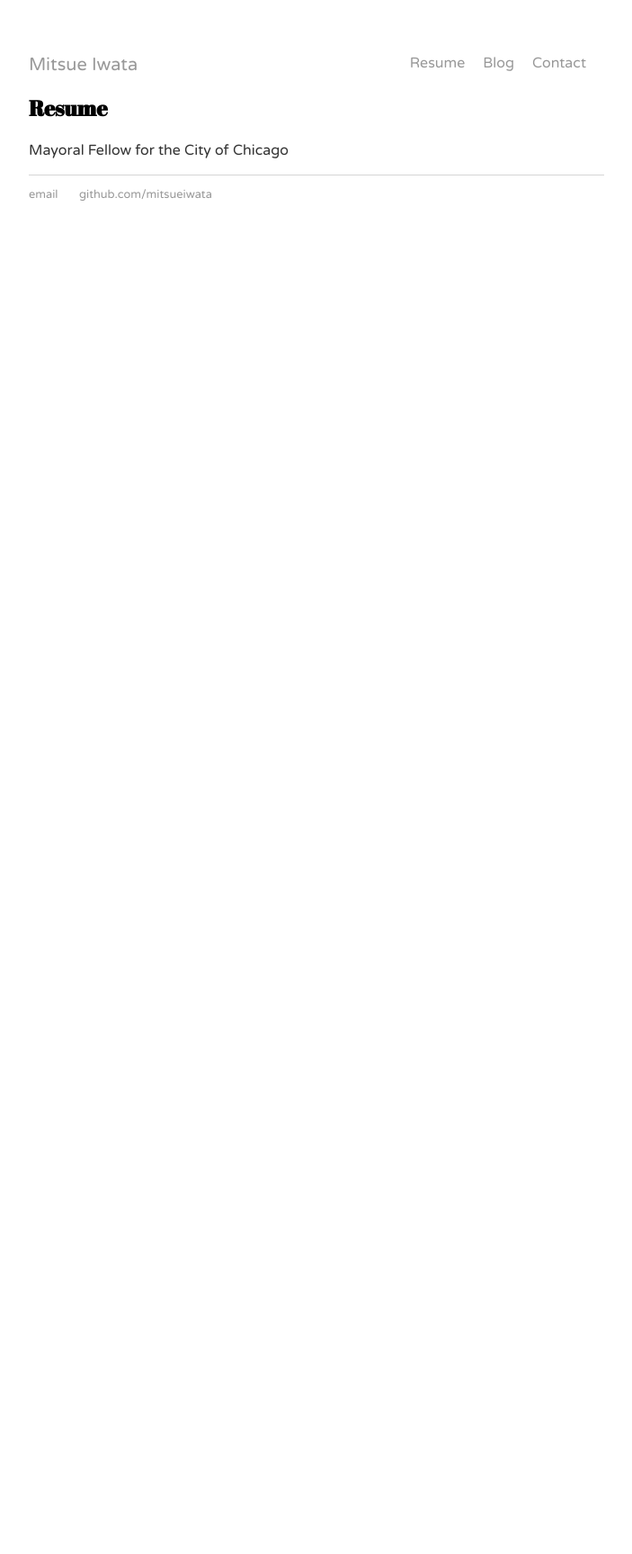
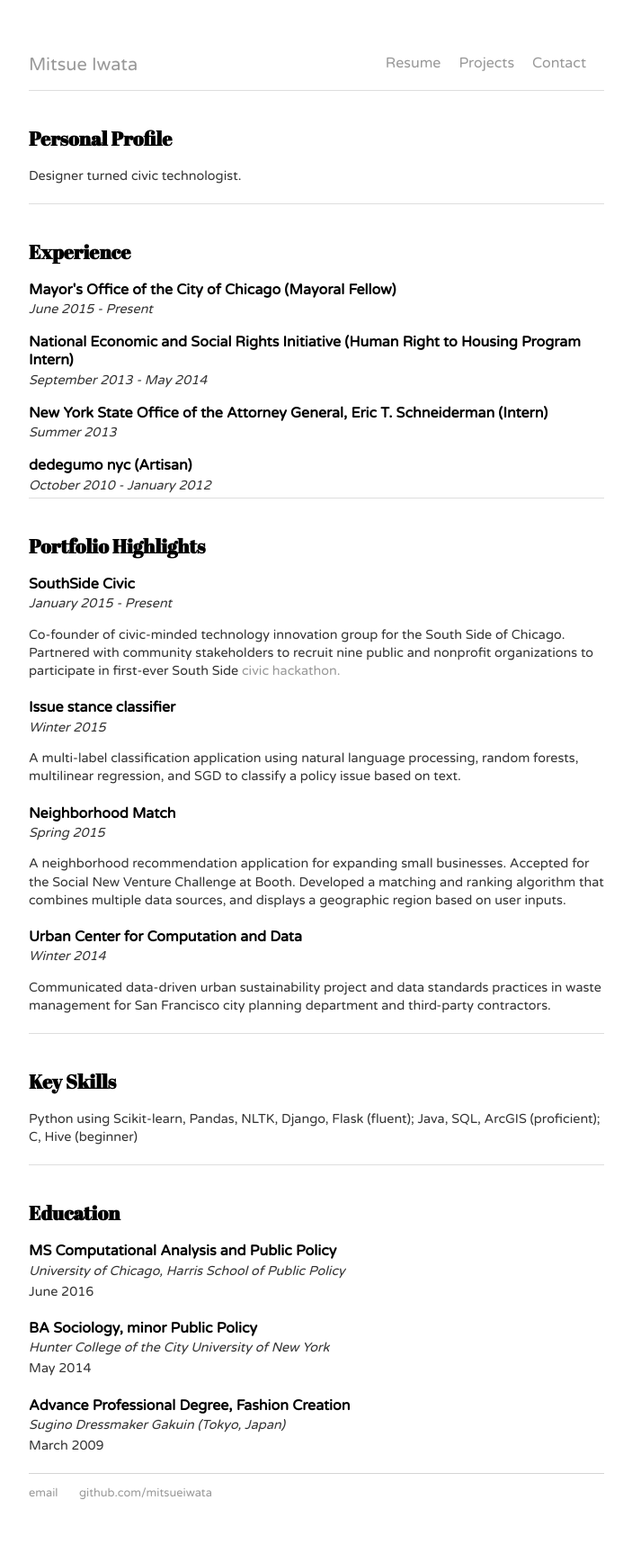
Before and after one commit to MitsueIwata/mitsueiwata.github.io, a Jekyll site: the page built from resume/index.html, in a window 1280 px wide. Shown: the whole page at 90% size, without its empty margins (288-991 px from the left). Built offline with Jekyll 4.4.1, drawn with Linux system fonts in a browser that asks for light colours; before the commit the page ends 900 px from its top, so only the background shows below that.

Commit message:
added content to resume and changed font again

```diff
--- a/_layouts/default.html
+++ b/_layouts/default.html
@@ -2,6 +2,10 @@
 	<html>
 		<head>
 			<title>{{ page.title }}</title>
+			<meta name="viewport" content="width=device-width"/>
+			<meta name="description" content="The Curriculum Vitae of Joe Bloggs."/>
+			<meta charset="UTF-8">
+
 			<!-- link to main stylesheet -->
 			<link rel="stylesheet" type="text/css" href="/css/main.css">
 			<link rel="stylesheet" href="http://fonts.googleapis.com/css?family=PT+Sans:400,400italic,700|Abril+Fatface">
@@ -14,7 +18,7 @@
 		    		<ul>
 		        		<li class="header-name"><a href="/">Mitsue Iwata</a></li>
 	        			<li style="float:right"><a href="/contact">Contact</a></li>
-	        			<li style="float:right"><a href="/blog">Blog</a></li>
+	        			<li style="float:right"><a href="/blog">Projects</a></li>
 	        			<li style="float:right"><a href="/resume">Resume</a></li>
 		        		<!-- <li style="float:right"><a href="/">Info</a></li> -->
 		    		</ul>
--- a/css/main.css
+++ b/css/main.css
@@ -32,10 +32,15 @@
 }
 h2 {
     font-family: "Abril Fatface", serif;
+    font-size: 1.35em;
+}
+h3 {
+    font-size: 1.0em;
 }
 p {
-    font-size: 1.0em;
+    font-size: .9em;
     line-height: 1.4em;
+    margin-bottom: 20px;
     color: #333;
 }
 footer {
@@ -53,3 +58,22 @@
     list-style: none;
     padding-left:0;
 }
+section {
+    border-top: 1px solid #dedede;
+    padding: 20px 0 0;
+}
+.sectionContent h3 {
+    /*font-size: 1.5em;*/
+    margin-bottom: -12px;
+}
+.subDetails {
+    /*font-size: 0.8em;*/
+    font-style: italic;
+    margin-bottom: 3px;
+}
+.subEd {
+    /*font-size: 0.8em;*/
+    /*font-style: italic;*/
+    /*margin-bottom: 3px;*/
+    margin-top: 0;
+}
--- a/resume/index.html
+++ b/resume/index.html
@@ -3,8 +3,130 @@
 title: Resume
 ---
 
-<div class="blurb">
-	<h2>Resume</h2>
-	<!-- <p>Welcome to my personal and professional website</p> -->
-	<p>Mayoral Fellow for the City of Chicago</p>
-</div><!-- /.blurb -->
+<body id="top">
+<div id="cv" class="instaFade">
+	<div id="mainArea" class="quickFade delayFive">
+		<section>
+			<article>
+				<div class="sectionTitle">
+					<h2>Personal Profile</h2>
+				</div>
+
+				<div class="sectionContent">
+					<p>Designer turned civic technologist.</p>
+				</div>
+			</article>
+			<div class="clear"></div>
+		</section>
+
+		<section>
+			<div class="sectionTitle">
+				<h2>Experience</h2>
+			</div>
+
+			<div class="sectionContent">
+				<article>
+					<h3>Mayor's Office of the City of Chicago (Mayoral Fellow)</h3>
+					<p class="subDetails">June 2015 - Present</p>
+				</article>
+				<article>
+					<h3>National Economic and Social Rights Initiative (Human Right to Housing Program Intern)</h3>
+					<p class="subDetails">September 2013 - May 2014</p>
+				</article>
+				<article>
+					<h3>New York State Office of the Attorney General, Eric T. Schneiderman (Intern)</h3>
+					<p class="subDetails">Summer 2013</p>
+				</article>
+				<article>
+					<h3>dedegumo nyc (Artisan)</h3>
+					<p class="subDetails">October 2010 - January 2012</p>
+				</article>
+			</div>
+			<div class="clear"></div>
+		</section>
+
+		<section>
+			<div class="sectionTitle">
+				<h2>Portfolio Highlights</h2>
+			</div>
+
+			<div class="sectionContent">
+				<article>
+					<h3>SouthSide Civic</h3>
+					<p class="subDetails">January 2015 - Present</p>
+					<p>Co-founder of civic-minded technology innovation group for the South Side of Chicago. Partnered with community stakeholders to recruit nine public and nonprofit organizations to participate in first-ever South Side <a href="http://southsidecivic.net/hackathon">civic hackathon.</a>
+				</article>
+				<article>
+					<h3>Issue stance classifier</h3>
+					<p class="subDetails">Winter 2015</p>
+					<p>A multi-label classification application using natural language processing, random forests, multilinear regression, and SGD to classify a policy issue based on text.</p>
+				</article>
+				<article>
+					<h3>Neighborhood Match</h3>
+					<p class="subDetails">Spring 2015</p>
+					<p>A neighborhood recommendation application for expanding small businesses. Accepted for the Social New Venture Challenge at Booth. Developed a matching and ranking algorithm that combines multiple data sources, and displays a geographic region based on user inputs.</p>
+				</article>
+				<article>
+					<h3>Urban Center for Computation and Data</h3>
+					<p class="subDetails">Winter 2014</p>
+					<p>Communicated data-driven urban sustainability project and data standards practices in waste management for San Francisco city planning department and third-party contractors.</p>
+				</article>
+			</div>
+			<div class="clear"></div>
+		</section>
+
+		<section>
+			<div class="sectionTitle">
+				<h2>Key Skills</h2>
+			</div>
+
+			<div class="sectionContent">
+<!-- 				<article>
+					<h3>Data analysis:</h3>
+					<p>Python for data analysis, using Scikit-learn, Pandas, NLTK (fluent)</p>
+				</article>
+ -->
+				<!-- <ul class="keySkills"> -->
+					<p>Python using Scikit-learn, Pandas, NLTK, Django, Flask (fluent); Java, SQL, ArcGIS (proficient); C, Hive (beginner)</p>
+				<!-- </ul> -->
+			</div>
+			<div class="clear"></div>
+		</section>
+
+		<section>
+			<div class="sectionTitle">
+				<h2>Education</h2>
+			</div>
+
+			<div class="sectionContent">
+				<article>
+					<h3>MS Computational Analysis and Public Policy</h3>
+					<p class="subDetails">University of Chicago, Harris School of Public Policy</p>
+					<p class="subEd">June 2016</p>
+				</article>
+				<article>
+					<h3>BA Sociology, minor Public Policy</h3>
+					<p class="subDetails">Hunter College of the City University of New York</p>
+					<p class="subEd">May 2014</p>
+				</article>
+				<article>
+					<h3>Advance Professional Degree, Fashion Creation</h3>
+					<p class="subDetails">Sugino Dressmaker Gakuin (Tokyo, Japan)</p>
+					<p class="subEd">March 2009</p>
+				</article>
+			</div>
+			<div class="clear"></div>
+		</section>
+
+	</div>
+</div>
+<script type="text/javascript">
+var gaJsHost = (("https:" == document.location.protocol) ? "https://ssl." : "http://www.");
+document.write(unescape("%3Cscript src='" + gaJsHost + "google-analytics.com/ga.js' type='text/javascript'%3E%3C/script%3E"));
+</script>
+<script type="text/javascript">
+var pageTracker = _gat._getTracker("UA-3753241-1");
+pageTracker._initData();
+pageTracker._trackPageview();
+</script>
+</body>
```
Also changed, not shown: README.md.
